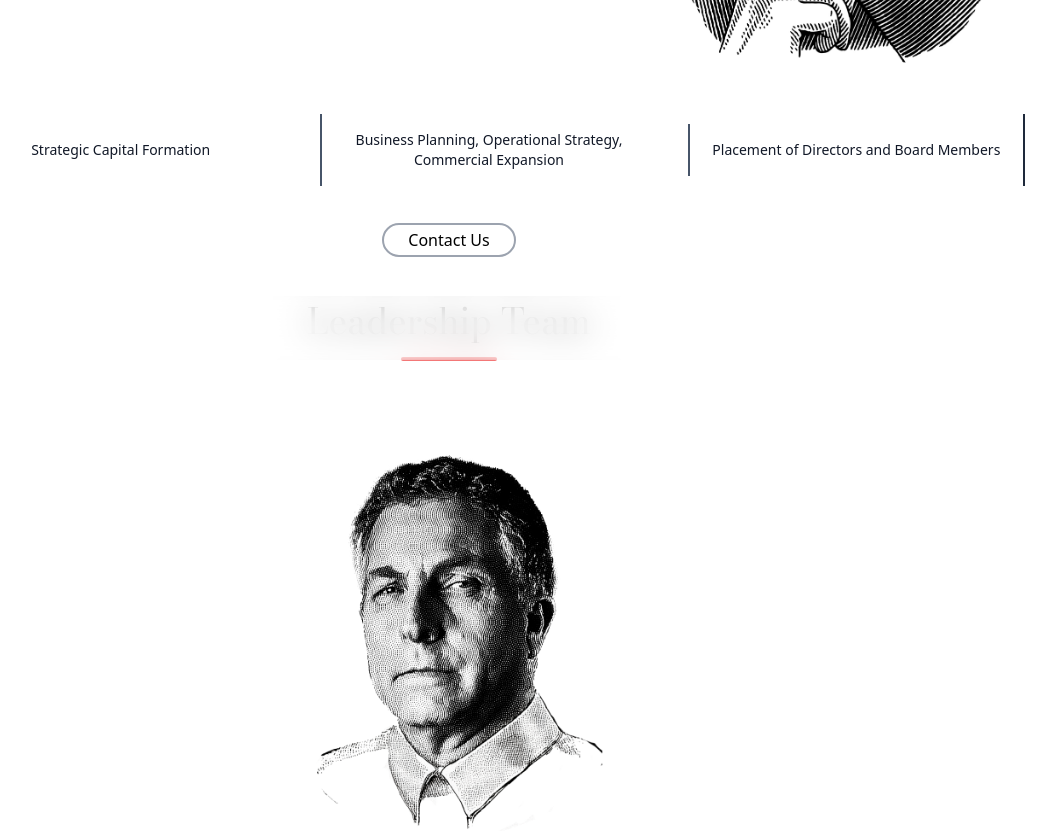
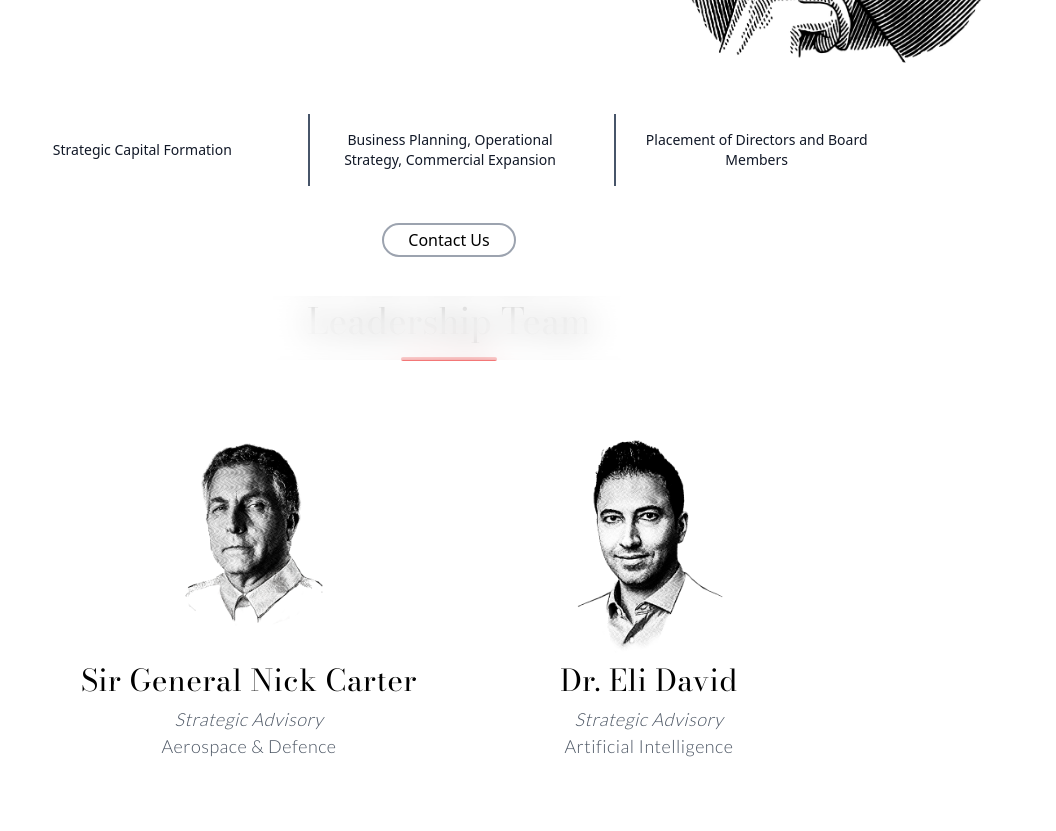
Before and after one commit to elishakrasz/exigent-repo, a Next.js app in the folder nextjs-exigent-upgrade/: page /strategic in a window 1280 px wide. Shown: the part 440-1271 px from the top of the page, without its empty margins (191-1247 px from the left). Built offline with nearby package versions, Linux system fonts and the light colour scheme.

Commit message:
mobile update4

```diff
--- a/nextjs-exigent-upgrade/prettier.config.js
+++ b/nextjs-exigent-upgrade/prettier.config.js
@@ -1,4 +1,5 @@
 // prettier.config.js
 module.exports = {
     plugins: [require('prettier-plugin-tailwindcss')],
+    tailwindConfig: './tailwind.config.js',
 }
--- a/nextjs-exigent-upgrade/src/app/family/page.tsx
+++ b/nextjs-exigent-upgrade/src/app/family/page.tsx
@@ -79,8 +79,11 @@ const Family = () => {
           </div>
         </div>
 
+
+      </div>
+
 {/* Services Grid */}
-        <div className="mx-auto md:pl-24 md:grid md:grid-cols-6 md:max-w-6xl mt-8 text-center md:items-center md:space-y-0 md:gap-8 px-4 lg:px-0 lg:ml-20 divide-y-0 md:divide-y-0 md:divide-x-2 divide-slate-600  text-gray-900 md:border-r-2 md:border-slate-800">
+<div className="mx-auto md:pl-24 md:grid md:grid-cols-6 md:max-w-6xl mt-8 text-center md:items-center md:gap-0 px-4 md:px-0 lg:px-0 lg:ml-20 divide-y-0 md:divide-y-0 md:divide-x-2 divide-slate-600 text-gray-900">
   {[
     "Investment and Wealth Management",
     "Comprehensive Reporting",
@@ -89,14 +92,15 @@ const Family = () => {
     "Family Governance and Succession Planning",
     "Networking and Unique Events",
   ].map((service, index) => (
-            <div key={index} className={lato.className}>
-              <h1 className="text-sm font-sans md:text-sm py-4 px-4">
-                {service}
-              </h1>
-              <p className="border-b-2 border-slate-900 w-20 mx-auto md:border-0"></p>
+    <div
+      key={index}
+      className={`${lato.className} py-4 px-4 ${
+        index === 5 ? "md:after:hidden" : ""
+      }`}
+    >
+      <h1 className="text-sm font-sans md:text-sm">{service}</h1>
     </div>
   ))}
-        </div>
 </div>
 
       {/* Leadership Section */}
--- a/nextjs-exigent-upgrade/src/app/strategic/page.tsx
+++ b/nextjs-exigent-upgrade/src/app/strategic/page.tsx
@@ -5,6 +5,7 @@ const bodoni = Bodoni_Moda({
   subsets: ['latin'],
   display: 'swap',
 });
+
 const lato = Lato({
   weight: ['300', '700'],
   style: ['normal', 'italic'],
@@ -14,11 +15,10 @@ const lato = Lato({
 const Strategic = () => {
   return (
     <div className="text-center mx-auto max-w-6xl">
-
+      {/* Main Section */}
       <div className="max-w-7xl mt-10">
-        <div className="">
+        <div>
           {/* Text Section */}
-          <div className="">
           <div className="md:grid md:grid-cols-6 mt-8">
             <div className="md:col-span-4">
               <div className="md:text-5xl text-center font-semibold leading-10">
@@ -31,7 +31,8 @@ const Strategic = () => {
               </div>
 
               <div className="border-b-4 border-red-500 rounded-full w-24 mt-4 mx-auto"></div>
-                {/* Image Section */}
+
+              {/* Image Section for Small Screens */}
               <div className="mt-6 md:hidden">
                 <div className="w-1/2 md:w-4/5 mx-auto">
                   <Image
@@ -43,13 +44,14 @@ const Strategic = () => {
                   />
                 </div>
               </div>
+
+              {/* Description */}
               <div className="mt-8 px-12 md:ml-24 md:max-w-[820px]">
                 <p className="text-base text-left font-light text-gray-500 leading-relaxed">
                   <span className="font-semibold text-gray-600">
                     Exigent Strategic Advisors
-                  </span>{" "}
-                  is a
-              boutique consulting practice that combines the full power of our investment platform,
+                  </span>{' '}
+                  is a boutique consulting practice that combines the full power of our investment platform,
                   in-house domain experts, and global relationship network.
                 </p>
                 <p className="mt-6 text-base text-left text-gray-500">
@@ -58,9 +60,8 @@ const Strategic = () => {
               </div>
             </div>
 
-
-              {/* Image Section */}
-              <div className="hidden md:block md:col-span-2" >
+            {/* Image Section for Medium and Larger Screens */}
+            <div className="hidden md:block md:col-span-2">
               <div className="md:w-full mx-auto">
                 <Image
                   src="/assets/Cufflink.jpg"
@@ -71,31 +72,27 @@ const Strategic = () => {
                 />
               </div>
             </div>
-
-
-            </div>
-
           </div>
         </div>
 
         {/* Services Grid */}
-        <div className="mx-auto md:pl-24 md:grid md:grid-cols-3 md:max-w-6xl mt-8 text-center md:items-center md:space-y-0 md:gap-8 px-4 lg:px-0 lg:ml-20 divide-y-0 md:divide-y-0 md:divide-x-2 divide-slate-600  text-gray-900 md:border-r-2 md:border-slate-800">
+        <div className="text-center md:max-w-4xl md:grid md:grid-cols-3 md:gap-6 mt-8 mx-auto divide-y-0 md:divide-y-0 md:divide-x-2 divide-slate-600 text-gray-900 md:align-top">
           {[
             'Strategic Capital Formation',
             'Business Planning, Operational Strategy, Commercial Expansion',
             'Placement of Directors and Board Members',
-        ].map((service, index) => (
-            <div key={index} className={lato.className}>
-              <h1 className="text-sm font-sans md:text-sm py-4 px-4">
-                {service}
-              </h1>
-              <p className="border-b-2 border-slate-900 w-20 mx-auto md:border-0"></p>
+          ].map((service, index, arr) => (
+            <div
+              key={index}
+              className={`${lato.className} flex flex-col justify-center items-center px-6 py-4 ${
+                index === arr.length - 1 ? 'md:border-0' : ''
+              }`}
+            >
+              <h1 className="font-sans text-sm">{service}</h1>
             </div>
           ))}
         </div>
       </div>
-      {/* Main Section */}
-
 
       {/* Leadership Section */}
       <div className="mt-10 text-center mx-auto justify-items-center">
@@ -108,7 +105,7 @@ const Strategic = () => {
         <div className="border-b-4 border-red-500 rounded-full w-24 mt-4 mx-auto"></div>
 
         {/* Leadership Profiles */}
-        <div className="max-w-3xl mt-8 mdLflex justify-around">
+        <div className="grid grid-cols-1 md:grid-cols-2 gap-8 max-w-3xl mt-8 mx-auto">
           {[
             {
               imgSrc: '/assets/team/Carter.png',
@@ -123,7 +120,7 @@ const Strategic = () => {
               expertise: 'Artificial Intelligence',
             },
           ].map((leader, index) => (
-            <div key={index} className={bodoni.className}>
+            <div key={index} className={`${bodoni.className} text-center`}>
               <Image
                 className="mt-10 w-3/5 object-contain mx-auto"
                 src={leader.imgSrc}
@@ -133,8 +130,12 @@ const Strategic = () => {
               />
               <p className="text-3xl font-normal mt-2">{leader.name}</p>
               <div className={lato.className}>
-                <p className="text-[18px] italic mt-2 text-gray-600">{leader.title}</p>
-                <p className="text-[18px] mb-12 text-gray-600">{leader.expertise}</p>
+                <p className="text-[18px] italic mt-2 text-gray-600">
+                  {leader.title}
+                </p>
+                <p className="text-[18px] mb-12 text-gray-600">
+                  {leader.expertise}
+                </p>
               </div>
             </div>
           ))}
```
Also changed, not shown: nextjs-exigent-upgrade/src/app/special/page.tsx (+14 -61 lines), 141 other files (tests, documents, lock files or other folders). Lines whose indentation alone changed are shown as unchanged.
